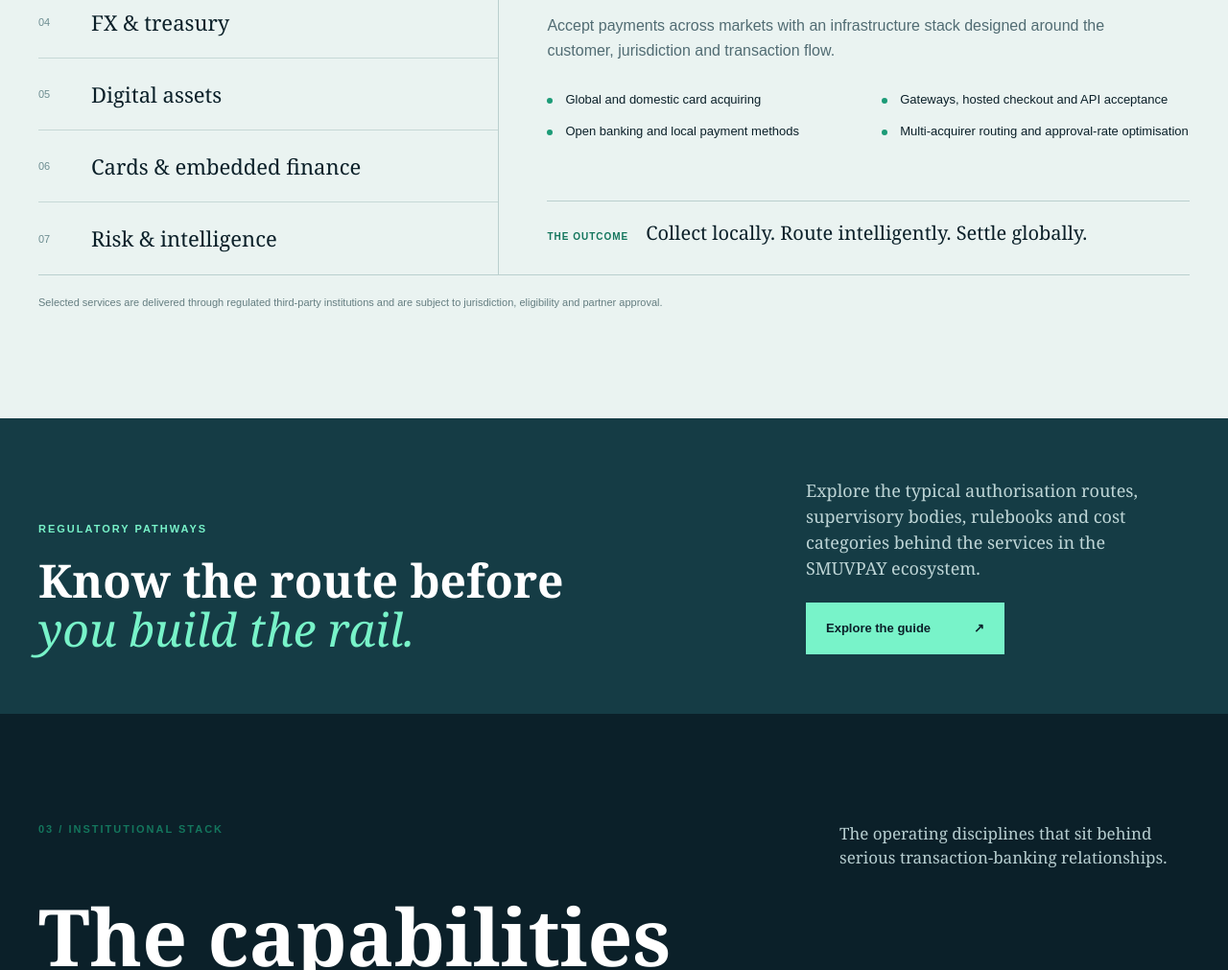
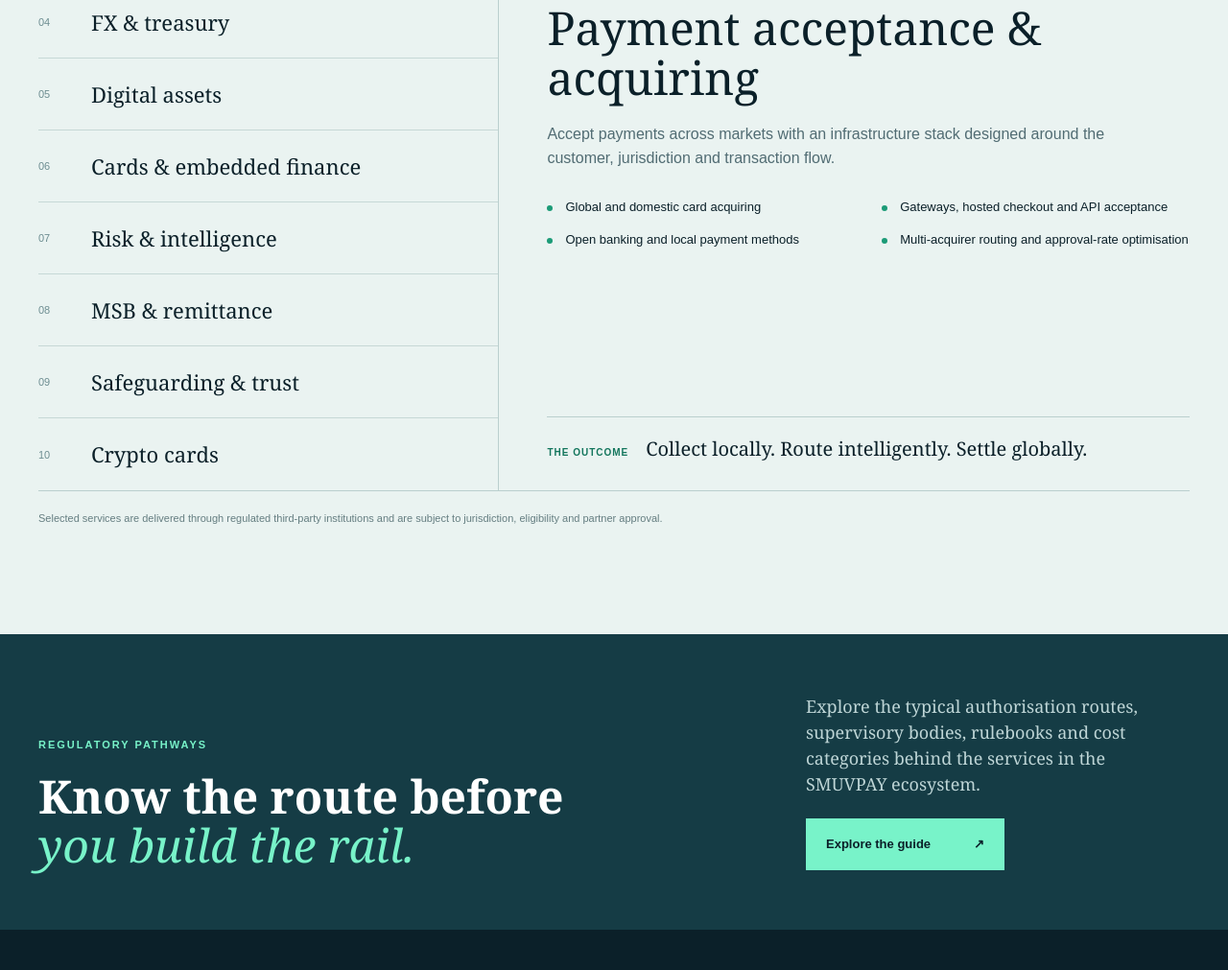
Before and after one commit to mmackson/smuvpay-website, a plain HTML site: page index.html in a window 1280 px wide. Shown: the part 2457-3468 px from the top of the page at 96% size. Drawn offline with Linux system fonts and the light colour scheme.

Commit message:
Add MSB/remittance, safeguarding & FBO trust, and crypto-card capabilities

```diff
--- a/index.html
+++ b/index.html
@@ -78,6 +78,9 @@
             <button class="cap-tab" type="button" role="tab" id="tab-assets" aria-selected="false" aria-controls="cap-panel" tabindex="-1" data-cap="assets"><span>05</span> Digital assets <b aria-hidden="true">↗</b></button>
             <button class="cap-tab" type="button" role="tab" id="tab-cards" aria-selected="false" aria-controls="cap-panel" tabindex="-1" data-cap="cards"><span>06</span> Cards & embedded finance <b aria-hidden="true">↗</b></button>
             <button class="cap-tab" type="button" role="tab" id="tab-risk" aria-selected="false" aria-controls="cap-panel" tabindex="-1" data-cap="risk"><span>07</span> Risk & intelligence <b aria-hidden="true">↗</b></button>
+            <button class="cap-tab" type="button" role="tab" id="tab-msb" aria-selected="false" aria-controls="cap-panel" tabindex="-1" data-cap="msb"><span>08</span> MSB & remittance <b aria-hidden="true">↗</b></button>
+            <button class="cap-tab" type="button" role="tab" id="tab-trust" aria-selected="false" aria-controls="cap-panel" tabindex="-1" data-cap="trust"><span>09</span> Safeguarding & trust <b aria-hidden="true">↗</b></button>
+            <button class="cap-tab" type="button" role="tab" id="tab-cryptocards" aria-selected="false" aria-controls="cap-panel" tabindex="-1" data-cap="cryptocards"><span>10</span> Crypto cards <b aria-hidden="true">↗</b></button>
           </div>
           <div class="capability-panel" id="cap-panel" role="tabpanel" aria-labelledby="tab-payments" tabindex="0">
             <div class="panel-top"><span id="cap-number">01 / PAYMENTS</span><span class="panel-symbol" aria-hidden="true">↗</span></div>
--- a/script.js
+++ b/script.js
@@ -5,7 +5,10 @@ const capabilities = {
   treasury: {number:'04 / TREASURY',title:'Foreign exchange & treasury',description:'Coordinate conversion, settlement and liquidity between where revenue is collected and where capital needs to move.',items:['Spot FX and multi-currency conversion','Cross-border treasury and supplier settlement','Multi-provider rate comparison and liquidity sourcing','Reporting, reconciliation and partner-led hedging options'],outcome:'Reduce friction across currencies and borders.'},
   assets: {number:'05 / DIGITAL ASSETS',title:'Stablecoin & digital asset settlement',description:'Use digital assets as an additional settlement and liquidity rail when they make commercial and regulatory sense.',items:['Fiat-to-digital-asset and off-ramp pathways','Supported stablecoin settlement corridors','Institutional OTC and wholesale liquidity access','Digital-asset processing through regulated counterparties'],outcome:'Use the rail that makes sense for the flow.'},
   cards: {number:'06 / EMBEDDED FINANCE',title:'Cards, wallets & embedded finance',description:'Extend the payment experience into programmable accounts, cards and wallets through issuer and programme partners.',items:['Virtual and physical card programmes','Prepaid, debit, expense and corporate cards','Multi-currency and wallet-linked structures','Controls, permissions, limits and reporting'],outcome:'Make payments part of the customer product.'},
-  risk: {number:'07 / INTELLIGENCE',title:'Risk, compliance & payment intelligence',description:'Understand the merchant, transaction flow and provider risk appetite before money moves.',items:['KYB and ownership-readiness workflows','Jurisdiction, MCC and business-model assessment','Chargeback and refund performance monitoring','Provider risk mapping and reporting controls'],outcome:'Route good business with the right information.'}
+  risk: {number:'07 / INTELLIGENCE',title:'Risk, compliance & payment intelligence',description:'Understand the merchant, transaction flow and provider risk appetite before money moves.',items:['KYB and ownership-readiness workflows','Jurisdiction, MCC and business-model assessment','Chargeback and refund performance monitoring','Provider risk mapping and reporting controls'],outcome:'Route good business with the right information.'},
+  msb: {number:'08 / MSB',title:'MSB, remittance & money transmission',description:'Operate money transmission, remittance and currency exchange through the right licensed structure and partners.',items:['Money transmission and remittance corridors','Currency exchange and cross-border transfer','MSB / money-transmitter licensing and registration support','Safeguarding and compliance for regulated money services'],outcome:'Move money legally and at scale across regulated corridors.'},
+  trust: {number:'09 / SAFEGUARDING',title:'Safeguarding, FBO & trust structures',description:'Hold customer and third-party funds in segregated, fiduciary structures that survive scrutiny and protect against account freezes.',items:['FBO (for-benefit-of) trust accounts with regulated custodians','Segregated safeguarding of end-user and PSP funds','Corporate trustee and fiduciary oversight','A regulatory firewall against sponsor-bank freezes'],outcome:'Protect customer funds with institutional-grade custody.'},
+  cryptocards: {number:'10 / CRYPTO CARDS',title:'Crypto cards & borderless spend',description:'Spend crypto and fiat together through high-limit cards and borderless accounts built for global users.',items:['Crypto-linked debit and spend cards','High transaction and monthly limits','Multi-currency fiat and crypto in one account','Account access across 200+ countries'],outcome:'Live and spend in crypto without banking friction.'}
 };
 
 const tabs = [...document.querySelectorAll('.cap-tab')];
```
Also changed, not shown: SMUV-CAPITAL-logo-transparent.png (added), SMUV-CAPITAL-profile-square.png (added).
